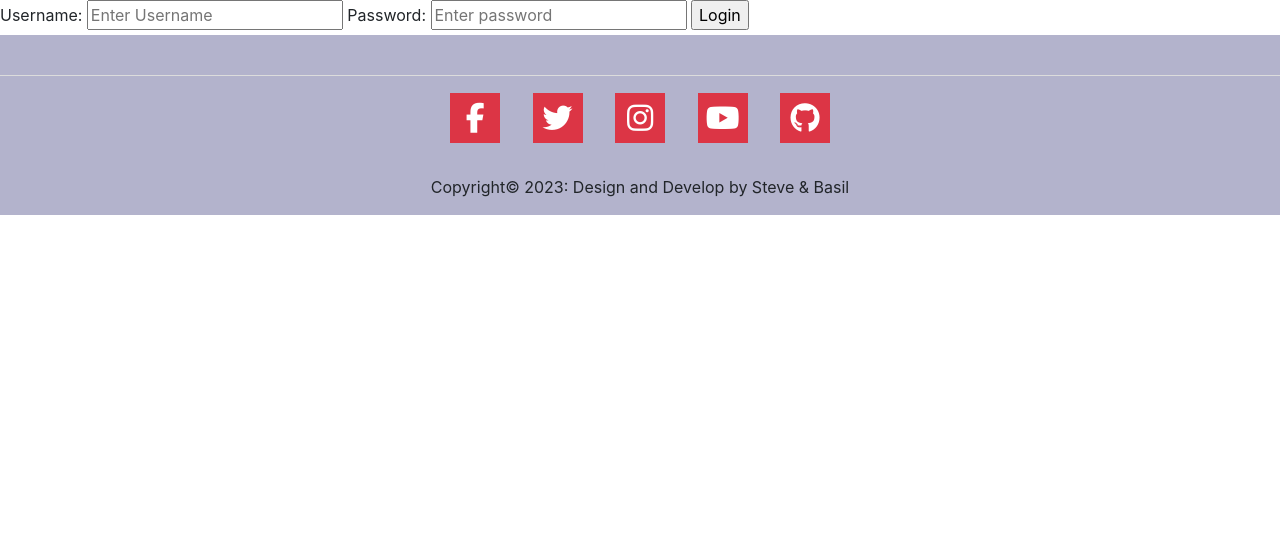
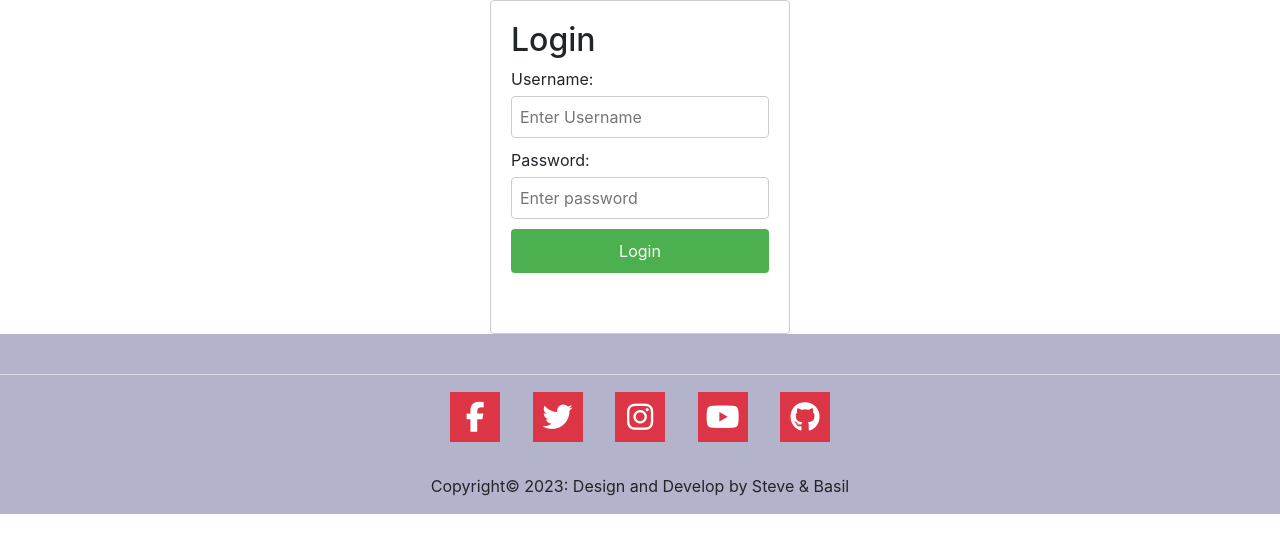
Before and after one commit to kamworor/transport, a Django app: page /login/ in a window 1280 px wide. Shown: the part 117-670 px from the top of the page. Run offline with Django 4.2, Linux system fonts and the light colour scheme; some libraries are stand-ins or nearby versions.

Commit message:
first commit

```diff
--- /dev/null
+++ b/static/style/extra.css
@@ -0,0 +1,44 @@
+/* Styling for the login container */
+.login-container {
+    width: 300px;
+    margin: 0 auto;
+    padding: 20px;
+    border: 1px solid #ccc;
+    border-radius: 4px;
+    padding-bottom: 60px;
+  }
+
+  /* Styling for the login form */
+  .login-container form {
+    display: flex;
+    flex-direction: column;
+  }
+
+  /* Styling for the form labels */
+  .login-container label {
+    margin-bottom: 5px;
+  }
+
+  /* Styling for the form inputs */
+  .login-container input[type="text"],
+  .login-container input[type="password"] {
+    padding: 8px;
+    margin-bottom: 10px;
+    border: 1px solid #ccc;
+    border-radius: 4px;
+  }
+
+  /* Styling for the submit button */
+  .login-container input[type="submit"] {
+    padding: 10px;
+    background-color: #4CAF50;
+    color: white;
+    border: none;
+    border-radius: 4px;
+    cursor: pointer;
+  }
+
+  /* Styling for the submit button on hover */
+  .login-container input[type="submit"]:hover {
+    background-color: #45a049;
+  }
--- a/templates/login.html
+++ b/templates/login.html
@@ -1,26 +1,24 @@
 {% extends 'main.html' %}
+{% load static %}
 {% block content %}
 
+<link rel="stylesheet" href="{% static 'style/extra.css' %}">
 
 
-<div>
+<div class="login-container">
+    <h2>Login</h2>
     <form method="POST" action="{% url 'login' %}">
-        {% csrf_token %}
+      {% csrf_token %}
 
-        <label for="">Username:</label>
-        <input type="text" name="username" placeholder="Enter Username">
+      <label for="username">Username:</label>
+      <input type="text" id="username" name="username" placeholder="Enter Username">
 
-        <label for="">Password:</label>
-        <input type="password" name="password" placeholder="Enter password">
+      <label for="password">Password:</label>
+      <input type="password" id="password" name="password" placeholder="Enter password">
 
-
-        <input type="submit" value="Login" >
-
+      <input type="submit" value="Login">
     </form>
-
-</div>
-
-
+  </div>
 
 
 
--- a/templates/main.html
+++ b/templates/main.html
@@ -7,6 +7,7 @@
     <meta name="viewport" content="width=device-width, initial-scale=1.0">
     <title>Transport Management System</title>
     <link rel="stylesheet" href="{% static 'style/main.css' %}">
+     <link rel="stylesheet" href="{% static 'style/extra.css' %}">
     <script src="{% static 'js/script.js' %}"></script>
 </head>
 <body>
```
Also changed, not shown: static/style/main.css (+61 -0 lines), templates/dashboard.html (+12 -16 lines), templates/register.html (+1 -8 lines), db.sqlite3.
